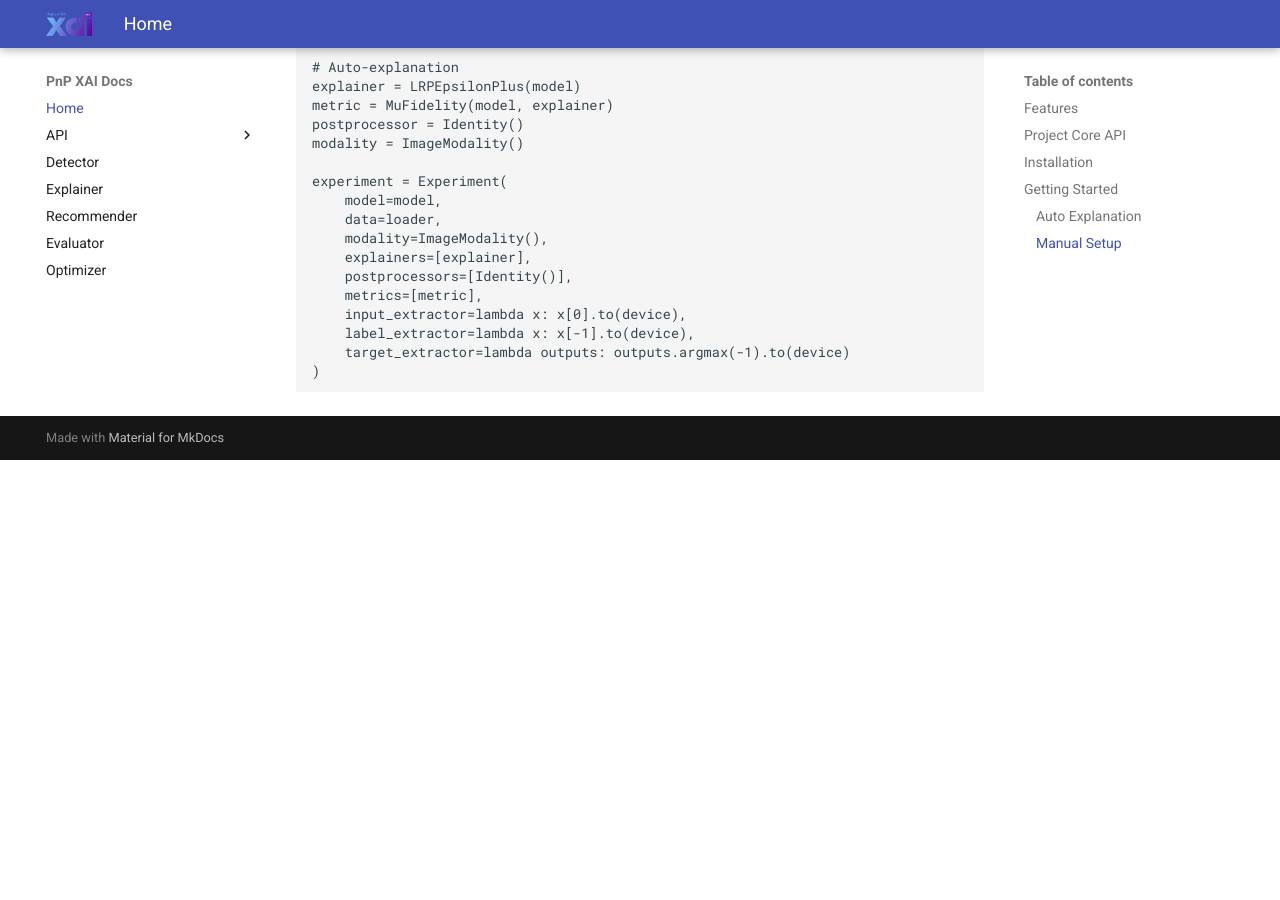
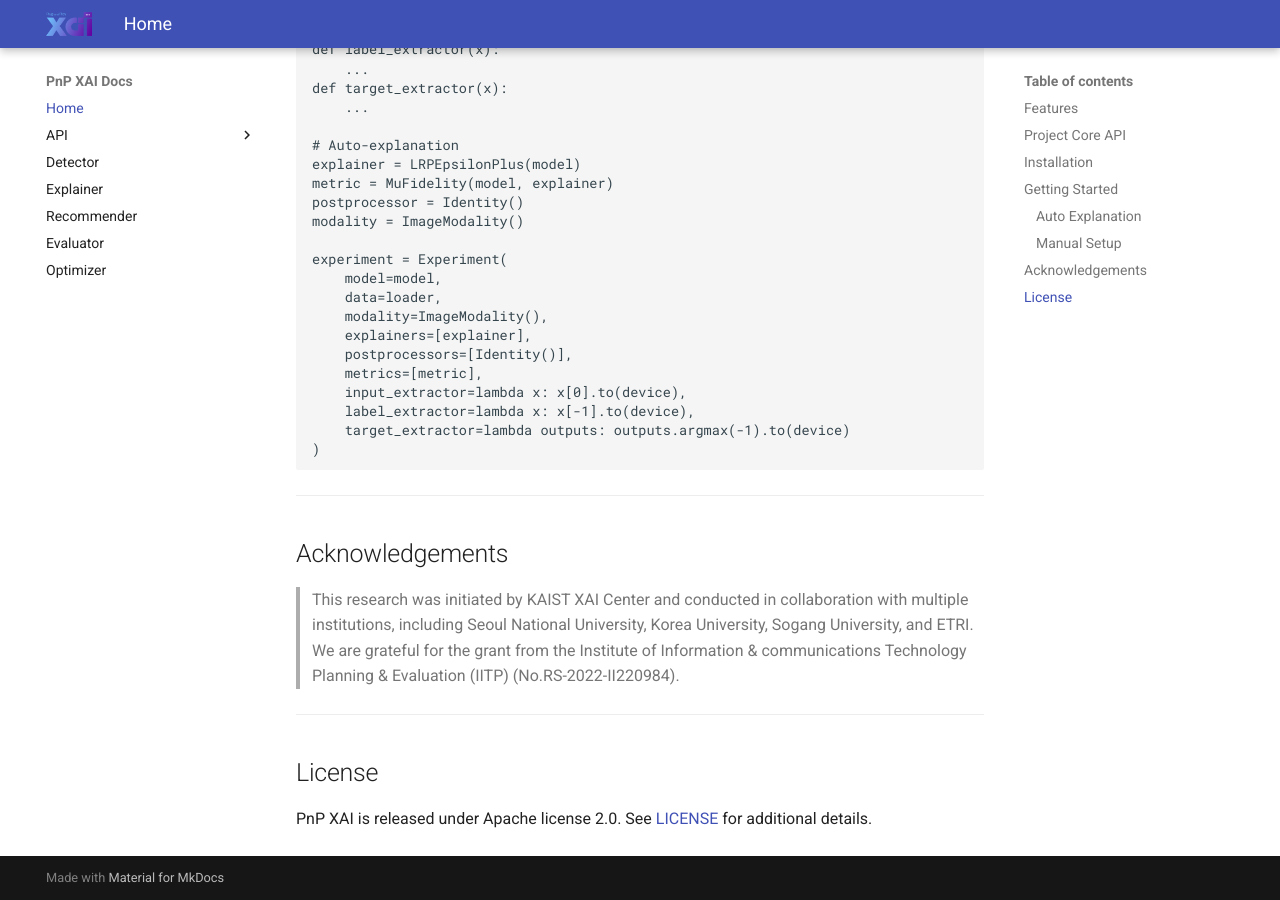
Before and after one commit to OpenXAIProject/pnpxai, an MkDocs documentation site: the page built from docs/index.md, in a window 1280 px wide and 900 px high, scrolled down 4172 px. Built offline with MkDocs 1.6.1 and Material for MkDocs 9.7.7, drawn with Linux system fonts in a browser that asks for light colours; before the commit the page ends 4632 px from its top, so only the background shows below that.

Commit message:
feat: add acknowledgements to readme and docs

````diff
--- a/docs/index.md
+++ b/docs/index.md
@@ -5,6 +5,8 @@
 </div>
 
 `PnPXAI` is a Python package that provides a modular and easy-to-use framework for explainable artificial intelligence (XAI). It allows users to apply various XAI methods to their own models and datasets, and visualize the results in an interactive and intuitive way.
+
+<hr>
 
 ## Features
 
@@ -23,6 +25,8 @@
 * [**Experiment**](api/core/experiment.md): module, responsible for data manipulation, model explanation and explanations' evaluation
 * [**Auto Explanation**](api/core/auto_explanation.md): module, responsible for data manipulation, model explanation and explanations' evaluation
 
+<hr>
+
 ## Installation
 
 To install `pnpxai`, run the following command:
@@ -31,6 +35,8 @@ To install `pnpxai`, run the following command:
 # Command lines for installation
 pip install -e .
 ```
+
+<hr>
 
 ## Getting Started
 
@@ -172,3 +178,16 @@ experiment = Experiment(
     target_extractor=lambda outputs: outputs.argmax(-1).to(device)
 )
 ```
+
+<hr>
+
+## Acknowledgements
+
+> This research was initiated by KAIST XAI Center and conducted in collaboration with multiple institutions, including Seoul National University, Korea University, Sogang University, and ETRI.
+We are grateful for the grant from the Institute of Information & communications Technology Planning & Evaluation (IITP) (No.RS-2022-II220984).
+
+<hr>
+
+## License
+
+PnP XAI is released under Apache license 2.0. See [LICENSE](LICENSE) for additional details.
````
Also changed, not shown: README.md (+5 -0 lines).
